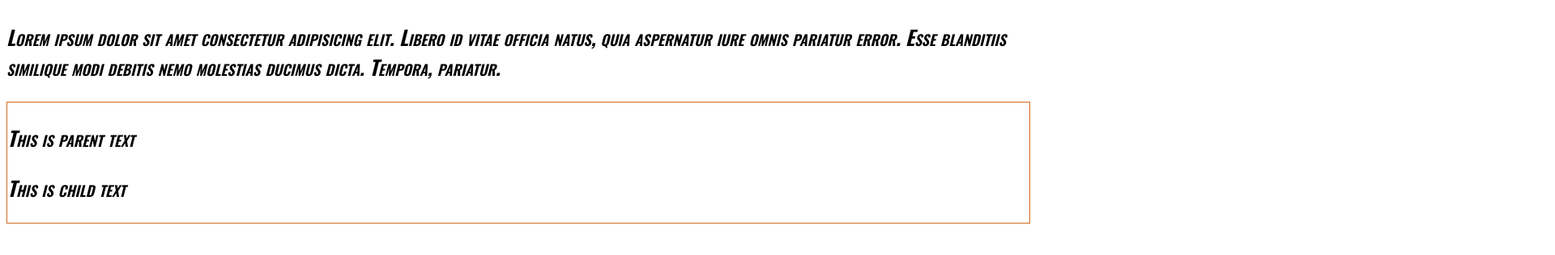
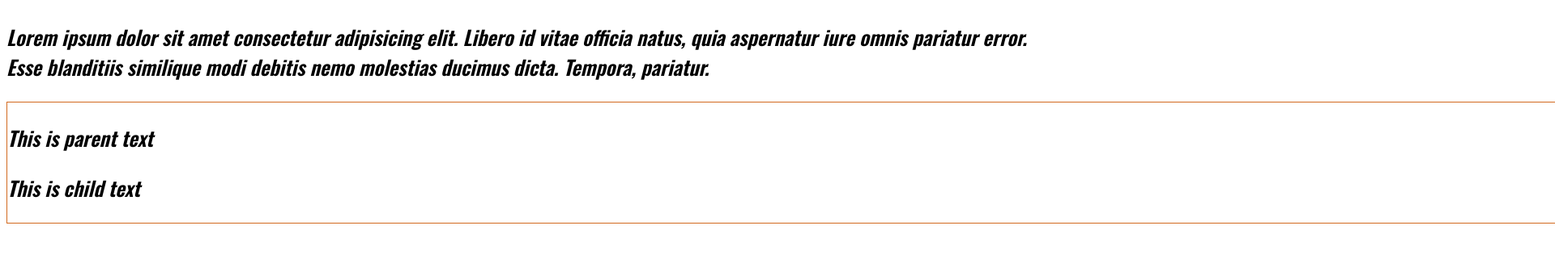
Before and after one commit to pritamsenweb/HTMLCSSLearning, a website: page index.html in a window 1280 px wide. Shown: the part 116-432 px from the top of the page at 81% size, 1920 px wide, since content can reach past the window. Drawn offline with nearby package versions, Linux system fonts and the light colour scheme; a web font is replaced by a local one.

Commit message:
Update style.css

```diff
--- a/css/style.css
+++ b/css/style.css
@@ -28,10 +28,11 @@ p {
   font-size: 25px;
   font-style: italic;
   font-weight: 600;
-  font-variant: small-caps;
+  /*font-variant: small-caps;*/
 }
 #parent {
   border: 1px solid chocolate;
+  width: 20in;
 }
 #child {
 }
```
